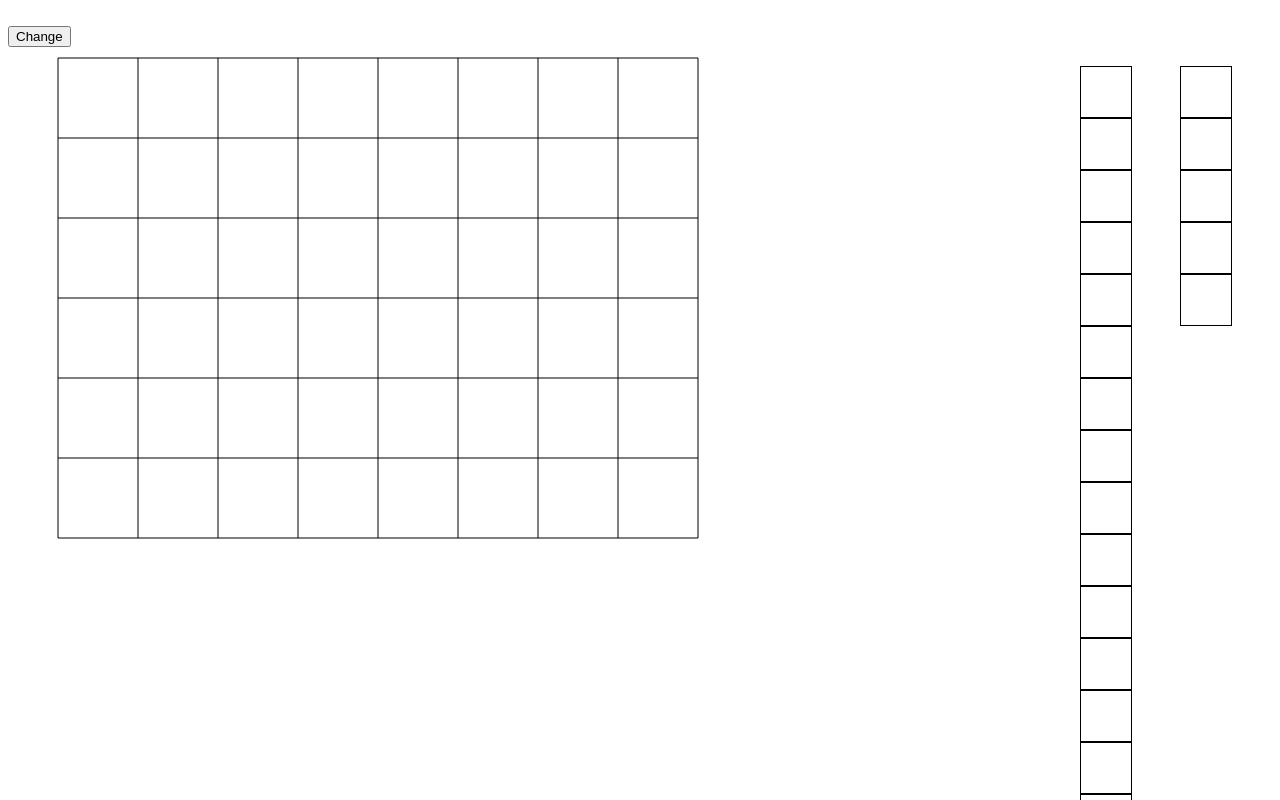
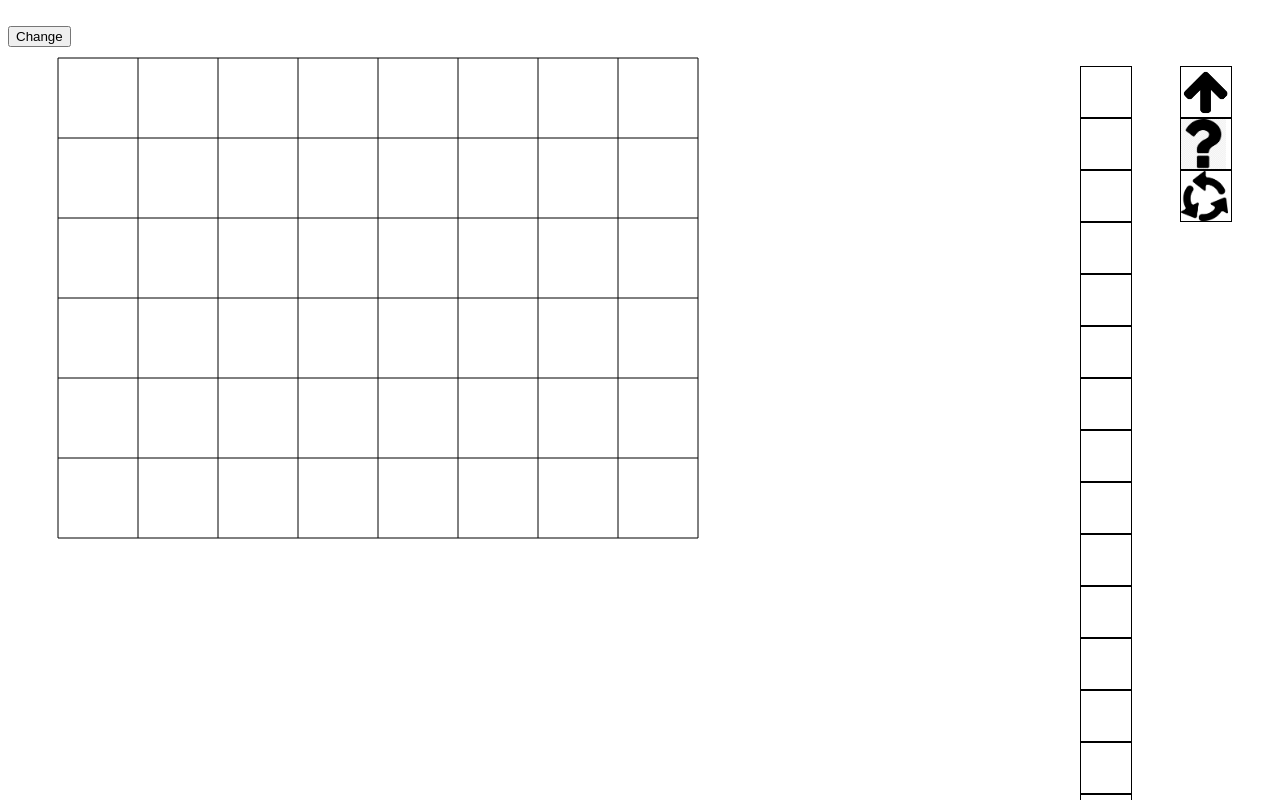
Before and after one commit to Hairash/Robot-in-the-maze, a plain HTML site: page index.html in a window 1280 px wide. Drawn offline with nearby package versions, Linux system fonts and the light colour scheme.

Commit message:
Feature: add commands from panel to queue

```diff
--- a/index.html
+++ b/index.html
@@ -4,6 +4,7 @@
 	<script src="https://ajax.googleapis.com/ajax/libs/jquery/3.4.1/jquery.min.js"></script>
 	<script type="text/javascript" src = 'field.js'></script>
 	<script type="text/javascript" src = 'queue.js'></script>
+	<script type="text/javascript" src = 'panel.js'></script>
 	<script type="text/javascript" src = 'script.js'></script>
 </head>
 <body>
--- /dev/null
+++ b/panel.js
@@ -0,0 +1,27 @@
+class Panel {
+    constructor($panel, $images_arr, queue) {
+        this.$panel = $panel;
+        this.length = $images_arr.length;
+        this.$images_arr = $images_arr;
+        this.$cells = [];
+        this.queue = queue;
+    }
+
+    add_command_to_queue() {
+        // console.log($(this).find('img'));
+        queue.add_command($(this).find('img'));
+    }
+
+    draw() {
+        length = this.length;
+        let $panel = this.$panel;
+        for (let i = 0; i < length; i++) {
+            let $div = $('<div class = "cell">').appendTo($panel);
+            $div.append(this.$images_arr[i]);
+            $div.click(this.add_command_to_queue);
+            this.$cells.push($div);
+        }
+    }
+
+
+}
--- a/queue.js
+++ b/queue.js
@@ -2,13 +2,22 @@ class Queue {
     constructor($queue, length = 10) {
         this.length = length;
         this.$queue = $queue;
+        this.cur_cell = 0;
+        this.$cells = []
     }
 
     draw() {
         length = this.length;
         let $queue = this.$queue;
         for (let i = 0; i < length; i++) {
-            $('<div class = "cell">').appendTo($queue);
+            let $cell = $('<div class = "cell">').appendTo($queue);
+            this.$cells.push($cell);
         }
     }
+
+    add_command($img) {
+        let $new_img = $img.clone();
+        this.$cells[this.cur_cell].append($new_img);
+        this.cur_cell++;
+    }
 }
--- a/script.js
+++ b/script.js
@@ -1,4 +1,10 @@
 window.onload = start;
+
+Commands_images_pathes = [
+    'img/arrow_up.png',
+    'img/question.jpg',
+    'img/cycle.png'
+]
 
 function start() {
 	const canvas = document.getElementById('canvas');
@@ -6,7 +12,7 @@ function start() {
 	field = new Field(ctx, M = 8, N = 6, Cell_size = 80, Indent = 50);
 	field.grid.draw();
 
-	var img = new Image();
+	let img = new Image();
 	img.src = 'img/robot.png';
 
 	document.getElementById('change_btn').onclick = function() {
@@ -17,6 +23,13 @@ function start() {
     queue.draw();
     queue.draw();
 
-    panel = new Queue($('#panel'), 5);
+    let $commands_images = []
+    for (let i = 0; i < Commands_images_pathes.length; i++) {
+        let command_img = new Image();
+        command_img.src = Commands_images_pathes[i];
+        $commands_images.push($(command_img));
+    }
+
+    panel = new Panel($('#panel'), $commands_images, queue);
     panel.draw();
 }
--- a/style.css
+++ b/style.css
@@ -34,3 +34,8 @@
     height: var(--cell-size);
     border: 1px solid;
 }
+
+.cell img {
+    max-width: 100%;
+    max-height: 100%;
+}
```
Also changed, not shown: img/arrow_up.png (added), img/cycle.png (added), img/question.jpg (added).
